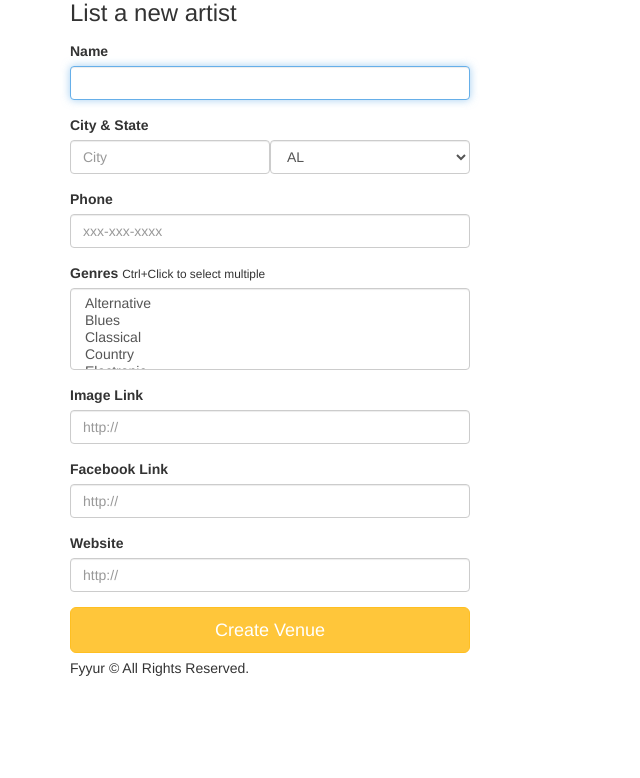
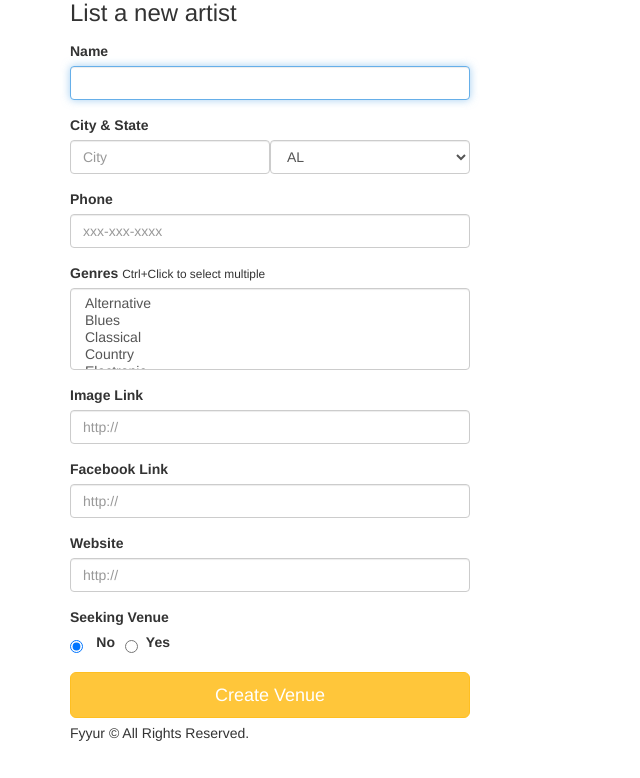
Before and after one commit to abdelrhman-arnos/FSND_fyyur, a Flask app: page /artists/create in a window 1280 px wide. Shown: the part 95-873 px from the top of the page, without its empty margins (0-640 px from the left). Before the commit the page ends 771 px from the top, so only its background shows below. Run offline with Flask 2, Linux system fonts and the light colour scheme; some libraries are stand-ins or nearby versions.

Commit message:
feat: add seeking inputs to artists

```diff
--- a/app.py
+++ b/app.py
@@ -85,6 +85,8 @@ class Artist(db.Model):
     image_link = db.Column(db.String(500))
     facebook_link = db.Column(db.String(120))
     website = db.Column(db.String(120))
+    seeking_venue = db.Column(db.Boolean, nullable=False, default=False)
+    seeking_description = db.Column(db.String(500))
     show = db.relationship("Show", backref="artist_shows", cascade="all, delete", lazy='dynamic')
 
     def __repr__(self):
@@ -104,6 +106,8 @@ class Artist(db.Model):
         'image_link': self.image_link,
         'facebook_link': self.facebook_link,
         'website': self.website,
+        'seeking_venue': self.seeking_venue,
+        'seeking_description': self.seeking_description,
         'upcoming_shows_count': len(upcoming_shows),
         'upcoming_shows': upcoming_shows,
         'past_shows_count': len(past_shows),
@@ -249,74 +253,6 @@ def delete_venue(venue_id):
     flash('Venue ' + venue_id + ' was successfully deleted!')
     return redirect(url_for('index'))
 
-#  Artists
-#  ----------------------------------------------------------------
-@app.route('/artists')
-def artists():
-  artists = Artist.query.all()
-
-  return render_template('pages/artists.html', artists=artists)
-
-@app.route('/artists/search', methods=['POST'])
-def search_artists():
-  search_term = request.form.get('search_term', '')
-  search = "%{}%".format(search_term)
-  artists = Artist.query.filter(Artist.name.like(search)).all()
-  response={
-    "count": len(artists),
-    "data": artists
-  }
-
-  return render_template('pages/search_artists.html', results=response, search_term=search_term)
-
-@app.route('/artists/<int:artist_id>')
-def show_artist(artist_id):
-  artist = Artist.query.get(artist_id)
-
-  return render_template('pages/show_artist.html', artist=artist.json())
-
-#  Update
-#  ----------------------------------------------------------------
-@app.route('/artists/<int:artist_id>/edit', methods=['GET'])
-def edit_artist(artist_id):
-  artist = Artist.query.get(artist_id)
-  form = ArtistForm(
-    name = artist.name,
-    city = artist.city,
-    state = artist.state,
-    genres = json.loads(artist.genres),
-    phone = artist.phone,
-    image_link = artist.image_link,
-    facebook_link = artist.facebook_link,
-    website = artist.website,
-  )
-
-  return render_template('forms/edit_artist.html', form=form, artist=artist)
-
-@app.route('/artists/<int:artist_id>/edit', methods=['POST'])
-def edit_artist_submission(artist_id):
-  error = None
-
-  try:
-    data = request.get_json()
-    db.session.query(Artist).filter(Artist.id == artist_id).update(data, synchronize_session=False)
-    db.session.commit()
-
-  except:
-    db.session.rollback()
-    error = 'Invalid data'
-    print(sys.exc_info())
-
-  finally:
-    db.session.close()
-
-  if error:
-    flash('An error occurred. Artist ' + data['name'] + ' could not be updated.')
-    abort(500)
-  else:
-    flash('Artist ' + data['name'] + ' was successfully updated!')
-    return redirect(url_for('show_artist', artist_id=artist_id))
-
 @app.route('/venues/<int:venue_id>/edit', methods=['GET'])
 def edit_venue(venue_id):
   venue = Venue.query.get(venue_id)
@@ -360,6 +296,76 @@ def edit_venue_submission(venue_id):
     flash('Venue ' + data['name'] + ' was successfully updated!')
     return redirect(url_for('show_venue', venue_id=venue_id))
 
+#  Artists
+#  ----------------------------------------------------------------
+@app.route('/artists')
+def artists():
+  artists = Artist.query.all()
+
+  return render_template('pages/artists.html', artists=artists)
+
+@app.route('/artists/search', methods=['POST'])
+def search_artists():
+  search_term = request.form.get('search_term', '')
+  search = "%{}%".format(search_term)
+  artists = Artist.query.filter(Artist.name.like(search)).all()
+  response={
+    "count": len(artists),
+    "data": artists
+  }
+
+  return render_template('pages/search_artists.html', results=response, search_term=search_term)
+
+@app.route('/artists/<int:artist_id>')
+def show_artist(artist_id):
+  artist = Artist.query.get(artist_id)
+
+  return render_template('pages/show_artist.html', artist=artist.json())
+
+#  Update
+#  ----------------------------------------------------------------
+@app.route('/artists/<int:artist_id>/edit', methods=['GET'])
+def edit_artist(artist_id):
+  artist = Artist.query.get(artist_id)
+  form = ArtistForm(
+    name = artist.name,
+    city = artist.city,
+    state = artist.state,
+    genres = json.loads(artist.genres),
+    phone = artist.phone,
+    image_link = artist.image_link,
+    facebook_link = artist.facebook_link,
+    website = artist.website,
+    seeking_venue = artist.seeking_venue,
+    seeking_description = artist.seeking_description,
+  )
+
+  return render_template('forms/edit_artist.html', form=form, artist=artist)
+
+@app.route('/artists/<int:artist_id>/edit', methods=['POST'])
+def edit_artist_submission(artist_id):
+  error = None
+
+  try:
+    data = request.get_json()
+    db.session.query(Artist).filter(Artist.id == artist_id).update(data, synchronize_session=False)
+    db.session.commit()
+
+  except:
+    db.session.rollback()
+    error = 'Invalid data'
+    print(sys.exc_info())
+
+  finally:
+    db.session.close()
+
+  if error:
+    flash('An error occurred. Artist ' + data['name'] + ' could not be updated.')
+    abort(500)
+  else:
+    flash('Artist ' + data['name'] + ' was successfully updated!')
+    return redirect(url_for('show_artist', artist_id=artist_id))
+
 #  Create Artist
 #  ----------------------------------------------------------------
 
@@ -374,6 +380,7 @@ def create_artist_submission():
 
   try:
     data = request.get_json()
+    data['seeking_venue'] = True if data['seeking_venue'] == 'True' else False
     artist = Artist(**data)
     db.session.add(artist)
     db.session.commit()
--- a/forms.py
+++ b/forms.py
@@ -2,33 +2,6 @@ from datetime import datetime
 from flask_wtf import Form
 from wtforms import StringField, SelectField, RadioField, TextAreaField, SelectMultipleField, DateTimeField
 from wtforms.validators import DataRequired, AnyOf, URL, Length
-
-#----------------------------------------------------------------------------#
-# Enums.
-#----------------------------------------------------------------------------#
-
-import enum
-
-class Genres(enum.Enum):
-    alternative = 'Alternative'
-    blues = 'Blues'
-    classical = 'Classical'
-    country = 'Country'
-    electronic = 'Electronic'
-    folk = 'Folk'
-    funk = 'Funk'
-    hipHop = 'Hip-Hop'
-    heavyMetal = 'Heavy Metal'
-    instrumental = 'Instrumental'
-    jazz = 'Jazz'
-    musicalTheatre = 'Musical Theatre'
-    pop = 'Pop'
-    punk = 'Punk'
-    rb = 'R&B'
-    reggae = 'Reggae'
-    rockRoll = 'Rock n Roll'
-    soul = 'Soul'
-    other = 'Other'
 
 #----------------------------------------------------------------------------#
 # Forms.
@@ -132,9 +105,6 @@ class VenueForm(Form):
         'image_link', validators=[DataRequired(), URL(message='Must be a valid URL')]
     )
     genres = SelectMultipleField(
-
-        # TODO implement enum restriction
-
         'genres', validators=[DataRequired()],
         choices=[
             ('Alternative', 'Alternative'),
@@ -229,14 +199,12 @@ class ArtistForm(Form):
         ]
     )
     phone = StringField(
-        # TODO implement validation logic for state
         'phone'
     )
     image_link = StringField(
         'image_link', validators=[DataRequired(), URL(message='Must be a valid URL')]
     )
     genres = SelectMultipleField(
-        # TODO implement enum restriction
         'genres', validators=[DataRequired()],
         choices=[
             ('Alternative', 'Alternative'),
@@ -261,9 +229,20 @@ class ArtistForm(Form):
         ]
     )
     facebook_link = StringField(
-        # TODO implement enum restriction
         'facebook_link', validators=[URL(message='Must be a valid URL')]
     )
     website = StringField(
         'website', validators=[URL(message='Must be a valid URL')]
     )
+    seeking_description = TextAreaField(
+        'seeking_description',
+        validators=[
+            Length(max=500, message='Max characters are %(max)d')
+        ]
+    )
+    seeking_venue = RadioField(
+        'seeking_venue',
+        coerce=int,
+        default=False,
+        choices=[(False,'No'),(True,'Yes')]
+    )
--- a/static/js/script.js
+++ b/static/js/script.js
@@ -1,12 +1,11 @@
 const $seeking_description = document.getElementById('seeking_desc_wrapper');
-const isTalentChecked = document.querySelector(
-  '#seeking_talent input[value="False"]',
-)?.checked;
+const isTalentChecked = document.querySelector('#seeking input[value="False"]')
+  ?.checked;
 
 if (isTalentChecked) $seeking_description.style.display = 'none';
 
 document
-  .querySelector('#seeking_talent input[value="False"]')
+  .querySelector('#seeking input[value="False"]')
   ?.addEventListener('change', function ({ target }) {
     if (target.checked) {
       $seeking_description.style.display = 'none';
@@ -15,7 +14,7 @@ document
   });
 
 document
-  .querySelector('#seeking_talent input[value="True"]')
+  .querySelector('#seeking input[value="True"]')
   ?.addEventListener('change', function ({ target }) {
     if (target.checked) $seeking_description.style.display = 'block';
   });
--- a/templates/forms/edit_venue.html
+++ b/templates/forms/edit_venue.html
@@ -49,7 +49,7 @@ block content %}
       <label for="website">Website</label>
       {{ form.website(class_ = 'form-control', placeholder='http://') }}
     </div>
-    <div class="form-group">
+    <div class="form-group" id="seeking">
       <label for="seeking_talent">Seeking Talent</label>
       {{ form.seeking_talent(class_ = 'list-radio-buttons') }}
     </div>
--- a/templates/forms/new_artist.html
+++ b/templates/forms/new_artist.html
@@ -44,6 +44,14 @@ block content %}
       <label for="website">Website</label>
       {{ form.website(class_ = 'form-control', placeholder='http://') }}
     </div>
+    <div class="form-group" id="seeking">
+      <label for="seeking_venue">Seeking Venue</label>
+      {{ form.seeking_venue(class_ = 'list-radio-buttons') }}
+    </div>
+    <div class="form-group" id="seeking_desc_wrapper">
+      <label for="seeking_description">Seeking Description</label>
+      {{ form.seeking_description(class_ = 'form-control') }}
+    </div>
     <input
       type="submit"
       value="Create Venue"
--- a/templates/forms/new_venue.html
+++ b/templates/forms/new_venue.html
@@ -49,7 +49,7 @@ block content %}
       <label for="website">Website</label>
       {{ form.website(class_ = 'form-control', placeholder='http://') }}
     </div>
-    <div class="form-group">
+    <div class="form-group" id="seeking">
       <label for="seeking_talent">Seeking Talent</label>
       {{ form.seeking_talent(class_ = 'list-radio-buttons') }}
     </div>
```
Also changed, not shown: migrations/versions/5beec60bde34_add_seeking_inputs_to_artists.py (added, +34 -0 lines), templates/forms/edit_artist.html (+8 -0 lines).
